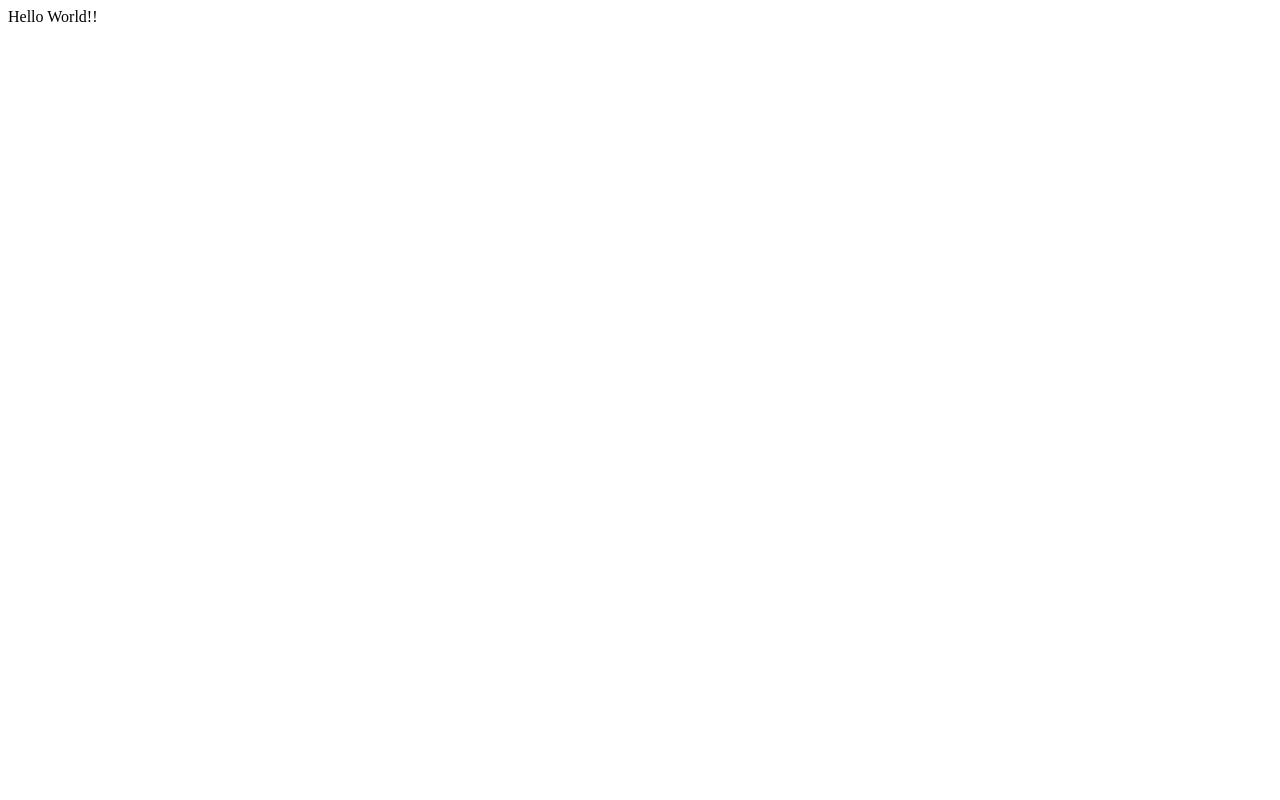
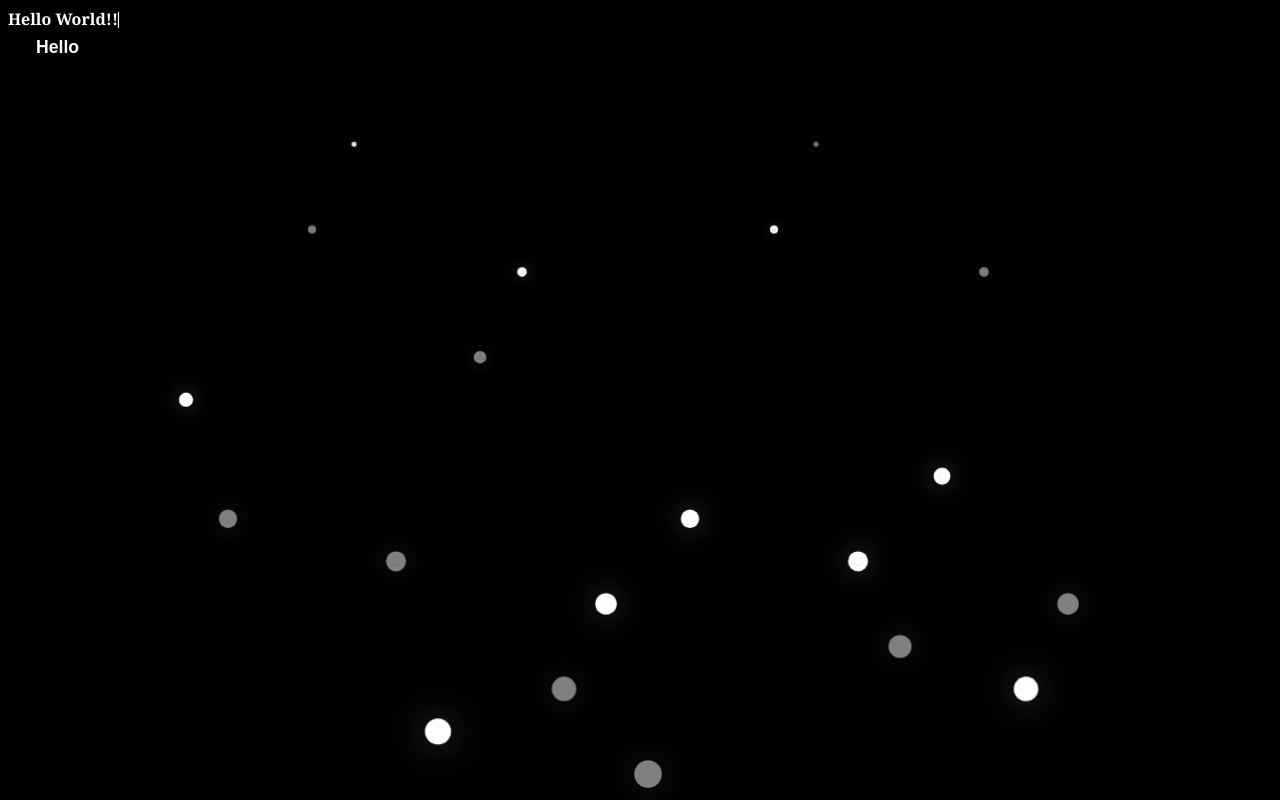
Before and after one commit to ar-rana/Portfolio, a React (Vite) app in the folder client/: page / in a window 1280 px wide. Built offline with nearby package versions, Linux system fonts and the light colour scheme.

Commit message:
added particle effect, prettyBtn & typewriter components

```diff
--- a/client/src/App.tsx
+++ b/client/src/App.tsx
@@ -1,10 +1,17 @@
-import React from 'react';
+import React from "react";
+import ParticleEffect from "./components/ParticleEffect/ParticleEffect";
+import PrettyButton from "./components/PrettyButton/PrettyButton";
+import TypingText from "./components/TypingText/TypingText";
 
 function App() {
-
   return (
-    <div>Hello World!!</div>
-  )
+    <div>
+      <TypingText text="Hello World!!" speed={200}/>
+      <br />
+      <ParticleEffect />
+      <PrettyButton />
+    </div>
+  );
 }
 
-export default App
+export default App;
--- /dev/null
+++ b/client/src/components/ParticleEffect/ParticleEffect.tsx
@@ -0,0 +1,37 @@
+import React from "react";
+import styles from "./particleEffect.module.css";
+
+const ParticleEffect: React.FC = () => {
+
+  return (
+    <div className={styles.particle_container}>
+      <div className={styles.bubble}>
+        <span style={{ "--i": 28 } as React.CSSProperties}></span>
+        <span style={{ "--i": 12 } as React.CSSProperties}></span>
+        <span style={{ "--i": 20 } as React.CSSProperties}></span>
+        <span style={{ "--i": 24 } as React.CSSProperties}></span>
+        <span style={{ "--i": 22 } as React.CSSProperties}></span>
+        <span style={{ "--i": 13 } as React.CSSProperties}></span>
+        <span style={{ "--i": 17 } as React.CSSProperties}></span>
+        <span style={{ "--i": 27 } as React.CSSProperties}></span>
+        <span style={{ "--i": 25 } as React.CSSProperties}></span>
+        <span style={{ "--i": 16 } as React.CSSProperties}></span>
+        <span style={{ "--i": 14 } as React.CSSProperties}></span>
+        <span style={{ "--i": 18 } as React.CSSProperties}></span>
+        <span style={{ "--i": 12 } as React.CSSProperties}></span>
+        <span style={{ "--i": 20 } as React.CSSProperties}></span>
+        <span style={{ "--i": 24 } as React.CSSProperties}></span>
+        <span style={{ "--i": 22 } as React.CSSProperties}></span>
+        <span style={{ "--i": 13 } as React.CSSProperties}></span>
+        <span style={{ "--i": 15 } as React.CSSProperties}></span>
+        <span style={{ "--i": 11 } as React.CSSProperties}></span>
+        <span style={{ "--i": 25 } as React.CSSProperties}></span>
+        <span style={{ "--i": 16 } as React.CSSProperties}></span>
+        <span style={{ "--i": 14 } as React.CSSProperties}></span>
+        <span style={{ "--i": 19 } as React.CSSProperties}></span>
+      </div>
+    </div>
+  );
+};
+
+export default ParticleEffect;
--- /dev/null
+++ b/client/src/components/ParticleEffect/particleEffect.module.css
@@ -0,0 +1,39 @@
+.particle_container {
+  position: fixed;
+  top: 0;
+  z-index: -1;
+  width: 100%;
+  height: 100vh;
+  overflow: hidden;
+}
+.bubble {
+  position: relative;
+  display: flex;
+  justify-content: center;
+  align-items: center;
+}
+.bubble span {
+  position: relative;
+  width: 1rem;
+  height: 1rem;
+  background: white;
+  margin: 0px 13px;
+  border-radius: 50%;
+  box-shadow: 0 0 0 10px white, 0 0 50px white,
+    0 0 100px white;
+  animation: animate 15s linear infinite;
+  animation-duration: calc(150s / var(--i));
+}
+.bubble span:nth-child(even) {
+  background: gray;
+  box-shadow: 0 0 0 10px gray, 0 0 50px gray,
+    0 0 100px gray;
+}
+@keyframes animate {
+  0% {
+    transform: translateY(0vh) scale(0);
+  }
+  100% {
+    transform: translateY(100vh) scale(0.8);
+  }
+}
--- /dev/null
+++ b/client/src/components/PrettyButton/PrettyButton.tsx
@@ -0,0 +1,12 @@
+import React from 'react';
+import style from "./prettyButton.module.css";
+
+const PrettyButton:React.FC = () => {
+  return (
+    <>
+    <button className={style.btn}>Hello</button>
+    </>
+  )
+}
+
+export default PrettyButton;
--- /dev/null
+++ b/client/src/components/PrettyButton/prettyButton.module.css
@@ -0,0 +1,76 @@
+.btn {
+  padding: 7px 28px; /**padding b/w the button and text**/
+  border: none;
+  outline: none;
+  color: white; /**color for the text**/
+  cursor: pointer;
+  position: relative;
+  z-index: 0;
+  border-radius: 12px;
+  font-size: 1.1rem;
+  font-weight: bold;
+}
+
+.btn::after {
+  content: "";
+  z-index: -1;
+  position: absolute;
+  width: 100%;
+  height: 100%;
+  background-color: transparent; /**color for the button**/
+  left: 0;
+  top: 0;
+  border-radius: 10px;
+}
+
+.btn::before {
+  content: "";
+  background: linear-gradient(
+    /**decide all transition colors**/ 45deg,
+    #ff0000,
+    #ff7300,
+    #fffb00,
+    #00ffd5,
+    #002bff,
+    #ff00c8,
+    #ff0000
+  );
+  position: absolute;
+  top: -2px;
+  left: -2px;
+  background-size: 600%;
+  z-index: -1;
+  width: calc(100% + 4px);
+  height: calc(100% + 4px);
+  filter: blur(3px);
+
+  animation: glowing 20s linear infinite;
+  transition: opacity 0.3s ease-in-out;
+  border-radius: 10px;
+  opacity: 0;
+}
+
+@keyframes glowing {
+  0% {
+    background-position: 0 0;
+  }
+  50% {
+    background-position: 400% 0;
+  }
+  100% {
+    background-position: 0 0;
+  }
+}
+
+.btn:hover::before {
+  opacity: 1;
+}
+
+.btn:active:after {
+  background: transparent;
+}
+
+.btn:active {
+  color: black; /**color for the text on clicking**/
+  font-weight: bold;
+}
--- /dev/null
+++ b/client/src/components/TypingText/TypingText.tsx
@@ -0,0 +1,41 @@
+import React, { useEffect, useRef } from "react";
+import style from "./typingText.module.css";
+
+interface Props {
+  text: string;
+  speed: number;
+}
+
+const TypingText: React.FC<Props> = ({text, speed}) => {
+  const idx = useRef<number>(0);
+  const paused = useRef<boolean>(false);
+  const spanRef = useRef<HTMLSpanElement | null>(null);
+
+  const typeWriter = () => {
+    if (paused.current) return;
+    if (idx.current < text.length) {
+      spanRef.current!.innerHTML += text.charAt(idx.current);
+      idx.current += 1;
+    } else {
+      paused.current = true;
+      idx.current = 0;
+      setTimeout(() => {
+        spanRef.current!.innerHTML = "";
+        paused.current = false;
+      }, 1300);
+    }
+  };
+
+  useEffect(() => {
+    const interval = setInterval(typeWriter, speed);
+
+    return () => clearInterval(interval);
+  }, []);
+  return (
+    <>
+      <span id="text" ref={spanRef} className={style.typewriter}></span>
+    </>
+  );
+};
+
+export default TypingText;
--- /dev/null
+++ b/client/src/components/TypingText/typingText.module.css
@@ -0,0 +1,25 @@
+.typewriter {
+  font-weight: bold;
+  font-family: Cambria, Cochin, Georgia, Times, "Times New Roman", serif;
+  color: white;
+  position: relative;
+}
+
+.typewriter::after {
+  content: "|";
+  color: white;
+  font-weight: bolder;
+  position: absolute;
+  right: -5px;
+  top: -1.5px;
+  animation: blink 0.7s infinite;
+}
+
+@keyframes blink {
+  from {
+    opacity: 0;
+  }
+  to {
+    opacity: 100;
+  }
+}
--- a/client/src/index.css
+++ b/client/src/index.css
@@ -0,0 +1,3 @@
+* {
+    background-color: black;
+}
```
